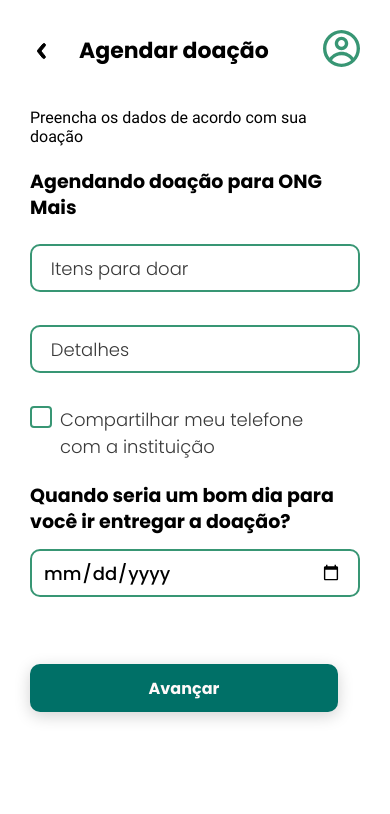
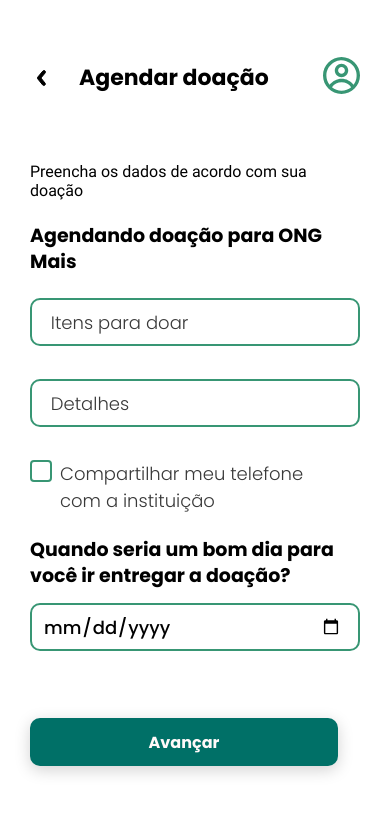
Before and after one commit to estartandodevs-course/doaae, a React (Create React App) app: page /agendardoacao in a window 390 px wide. Shown: the top 814 px of the page. Built offline with nearby package versions, Linux system fonts and the light colour scheme.

Commit message:
style: ajustando o responsivo do componente HeaderBar e controlando exibicao do input

```diff
--- a/src/components/HeaderBar/styles.js
+++ b/src/components/HeaderBar/styles.js
@@ -5,12 +5,19 @@ export const Container = styled.div`
   display: flex;
   justify-content: space-between;
   align-items: center;
+  height: 95px;
 `;
 
 export const ContainerExit = styled.div`
   display: flex;
   align-items: center;
   gap: 25px;
+
+  & > div {
+    @media (max-width: 672px) {
+      display: none;
+    }
+  }
 `;
 
 export const ProfileIcon = styled.img`
@@ -40,6 +47,12 @@ export const BackLink = styled.button`
 export const LogoText = styled.span`
   font-size: 22px;
   font-weight: 700;
+  padding-right: 35px;
+
+  @media (max-width: 322px) {
+    font-size: 19px;
+    padding-right: 0;
+  }
 `;
 
 export const Login = styled(Link)`
@@ -47,4 +60,22 @@ export const Login = styled(Link)`
   font-weight: 700;
   color: #389674;
   text-decoration: none;
+
+  @media (max-width: 322px) {
+    font-size: 15px;
+  }
 `;
+
+export const PositionInputMobile = styled.div`
+  display: none;
+  @media (max-width: 672px) {
+    display: block;
+    margin-left: 35px;
+  }
+
+  @media (max-width: 402px) {
+    display: flex;
+    justify-content: center;
+    margin-left: 0;
+  }
+`;
```
